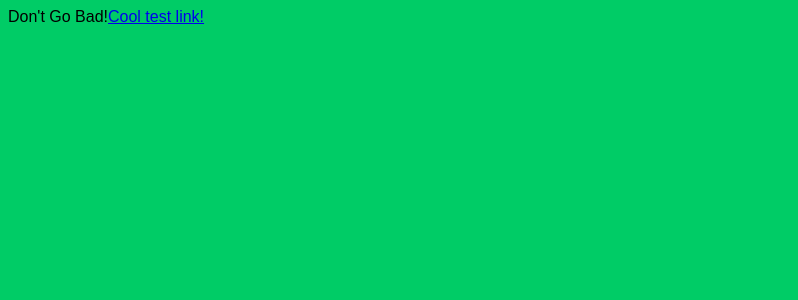
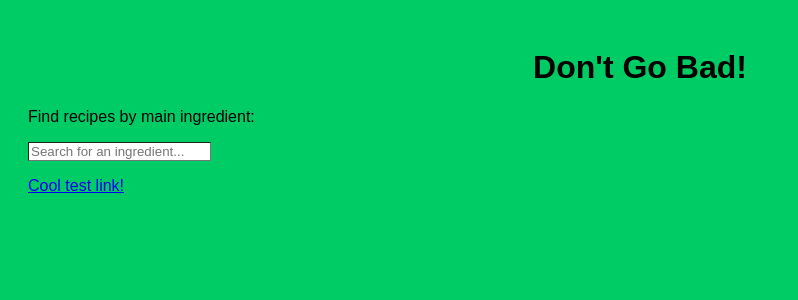
Before and after one commit to slav-gael/dont-go-bad, a Next.js app: page / in a window 1280 px wide. Shown: the top 300 px of the page, without its empty margins (0-798 px from the left). Built offline with nearby package versions, Linux system fonts and the light colour scheme.

Commit message:
SearchBar functional, added to home page

```diff
--- a/app/components/SearchBar/SearchBar.css
+++ b/app/components/SearchBar/SearchBar.css
@@ -0,0 +1,3 @@
+.search-bar {
+    border-width: 1px;
+}
--- a/app/components/SearchBar/SearchBar.tsx
+++ b/app/components/SearchBar/SearchBar.tsx
@@ -1,47 +1,67 @@
 'use client'
 
-import React, { ReactHTMLElement } from "react"
-import { useState } from "react"
-import "./SearchBar.css"
+import React, { useState, useEffect } from "react";
+import "./SearchBar.css";
 
-type SearchBarProps = {
-    recipes: string[]
+type Recipe = {
+  strMeal: string // title
+  strMealThumb: string // image
+  idMeal: string // id
 }
 
-const SearchBar = ({ recipes }: SearchBarProps) => {
-    // searchValue stores current searchbar input, fill in useState parameter to add placeholder text
-    const [searchValue, setSearchValue] = useState("");
+const SearchBar = () => {
+  const [searchValue, setSearchValue] = useState(""); // user input
+  const [recipes, setRecipes] = useState<Recipe[]>([]);
+  const [loading, setLoading] = useState(false); // waiting on fetchRecipes, used to let client know it is loading
 
-    const handleInputChange = (event: React.ChangeEvent<HTMLInputElement>) => {
-        setSearchValue(event.target.value)
+    useEffect(() => {
+        if (!searchValue) { // if no input, don't try to fetch
+            setRecipes([]);
+            return;
+        }
+
+    // ----------------------------------------------------------------
+    // Searches by !!main!! ingredient, currently does not allow partial matches
+    // i.e. "chicken" will bring up all recipes with chicken in the name, but not "chick"
+    // since this searches by main ingredient, something like "cabbage" yields no results
+    // ----------------------------------------------------------------
+    async function fetchRecipes() {
+        setLoading(true);
+        const res = await fetch(`https://www.themealdb.com/api/json/v1/1/filter.php?i=${searchValue}`);
+        const data = await res.json();
+        const recipesArray: Recipe[] = data.meals || [];
+        setRecipes(recipesArray);
+        setLoading(false);
     }
 
-    const handleClearClick = () => {
-        setSearchValue("")
-    }
+    fetchRecipes();
+}, [searchValue]); // fetch whenever user types
 
-    // Only display clear button when there is text in the searchbar
-    const shouldDisplyButton = searchValue.length > 0;
+  return (
+    <div>
+      <input
+        className="search-bar"
+        type="text"
+        value={searchValue}
+        onChange={(e) => setSearchValue(e.target.value)}
+        placeholder="Search for an ingredient..."
+      />
 
-    const filteredRecipes = recipes.filter((recipe) => {
-        return recipe.includes(searchValue)
-    })
+        {/* Clear button and loading both render conditionally */}
+      {searchValue && <button onClick={() => setSearchValue("")}>Clear</button>}
 
+      {loading && <p>Loading...</p>}
 
-    // onChange executes function argument when input value changes
-    // shouldDisplayButton shortcircuiting - conditionally render if true
-    return (
-        <div>
-            <input className="search-bar" type="text" value={searchValue} onChange={handleInputChange} />
-            {shouldDisplyButton && <button onClick={handleClearClick}>clear</button>}
+      <ul>
+        {recipes.map((recipe) => (
+          <li key={recipe.idMeal}>
+            <img src={recipe.strMealThumb} alt={recipe.strMeal} />
+            {recipe.strMeal}
+          </li>
+        ))}
+      </ul>
+    </div>
+  );
+};
 
-            <ul>
-                {filteredRecipes.map((recipe) => {
-                    return <li key={recipe}>{recipe}</li>
-                })}
-            </ul>
-        </div>
-        )
-}
-
-export default SearchBar
+export default SearchBar;
--- a/app/page.tsx
+++ b/app/page.tsx
@@ -1,10 +1,17 @@
-import Link from 'next/link'
+'use client'
 
+import Link from "next/link";
+import SearchBar from "./components/SearchBar/SearchBar";
 
 export default function Home() {
   return (
-    <div>
-      Don't Go Bad!
+    <div style={{ padding: "20px" }}>
+      <h1>Don't Go Bad!</h1>
+      <p>Find recipes by main ingredient:</p>
+
+      {/* See comment block in SearchBar.tsx to see how it is currently searching. */}
+      <SearchBar />
+
       <Link href="/about">Cool test link!</Link>
     </div>
   );
```
